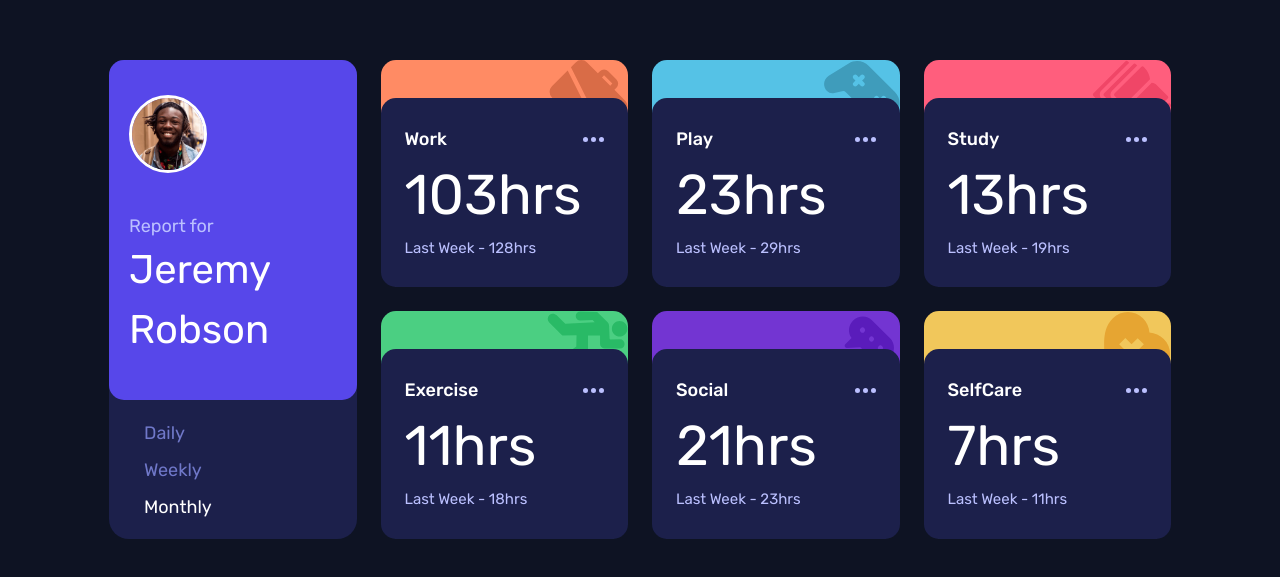
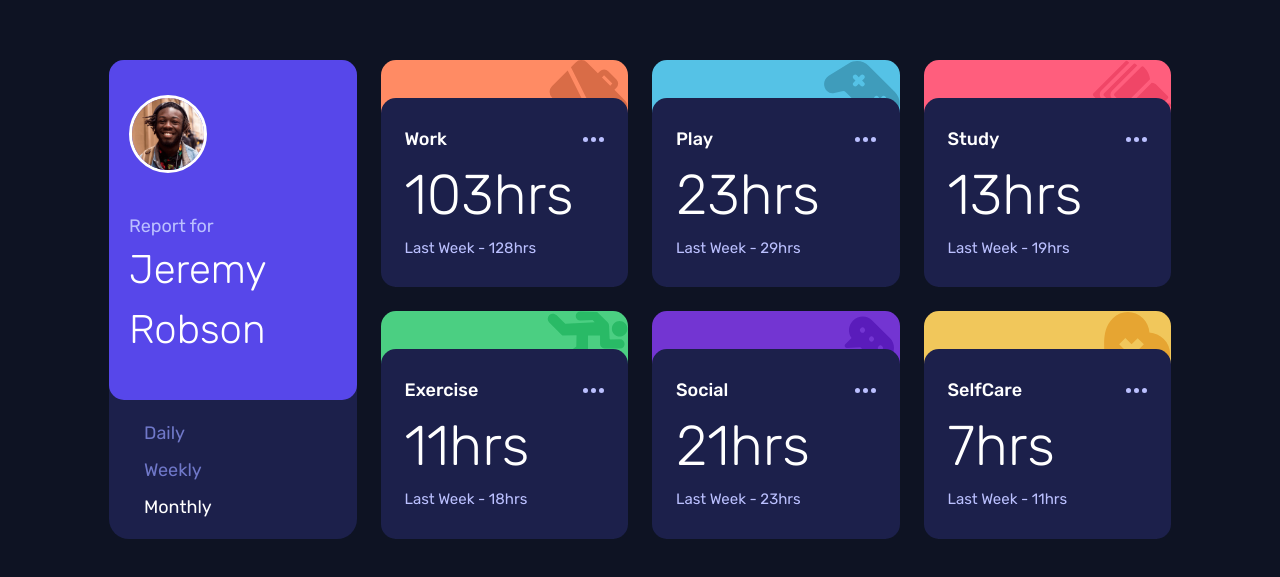
Before and after one commit to antoniochangoer/time-tracking-dashboard, a plain HTML site: page index.html in a window 1280 px wide. Shown: the part 101-678 px from the top of the page. Drawn offline with Linux system fonts and the light colour scheme.

Commit message:
font weight fix

```diff
--- a/css/style.css
+++ b/css/style.css
@@ -109,12 +109,12 @@ a {
 }
 
 .h1 {
-  font-weight: var(--f-l);
+  font-weight: var(--fw-l);
   font-size: var(--f-s);
 }
 
 .h2 {
-  font-weight: var(--f-l);
+  font-weight: var(--fw-l);
   font-size: var(--f-m);
 }
 
```
